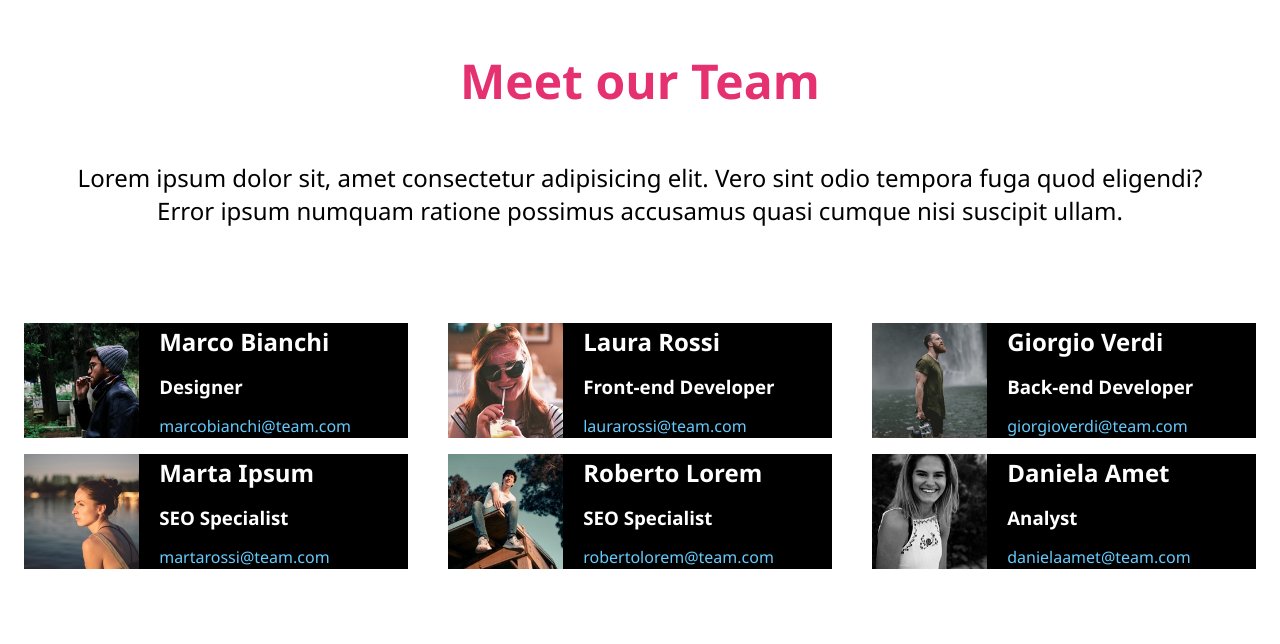
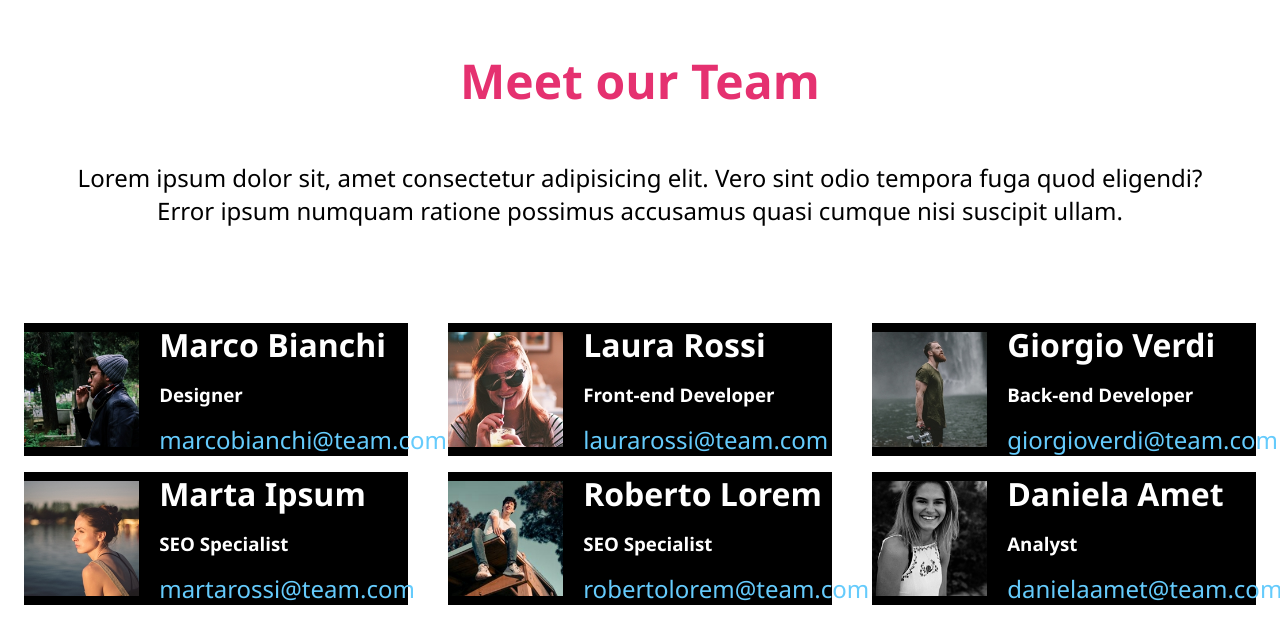
Before and after one commit to SalvatoreMangiacotti/js-our-team, a plain HTML site: page index.html in a window 1280 px wide. Drawn offline with Linux system fonts and the light colour scheme.

Commit message:
CSS main layout complete, CSS properties to be reviewed

```diff
--- a/css/style.css
+++ b/css/style.css
@@ -20,9 +20,18 @@ h1 {
     color: #e53170;
 }
 
+h2 {
+    font-size: 2rem;
+    font-weight: 800;
+}
+
 header p {
     font-size: 1.5rem;
     margin-bottom: 3rem;
+}
+
+span {
+    font-size: 1.5rem;
 }
 
 img {
```
